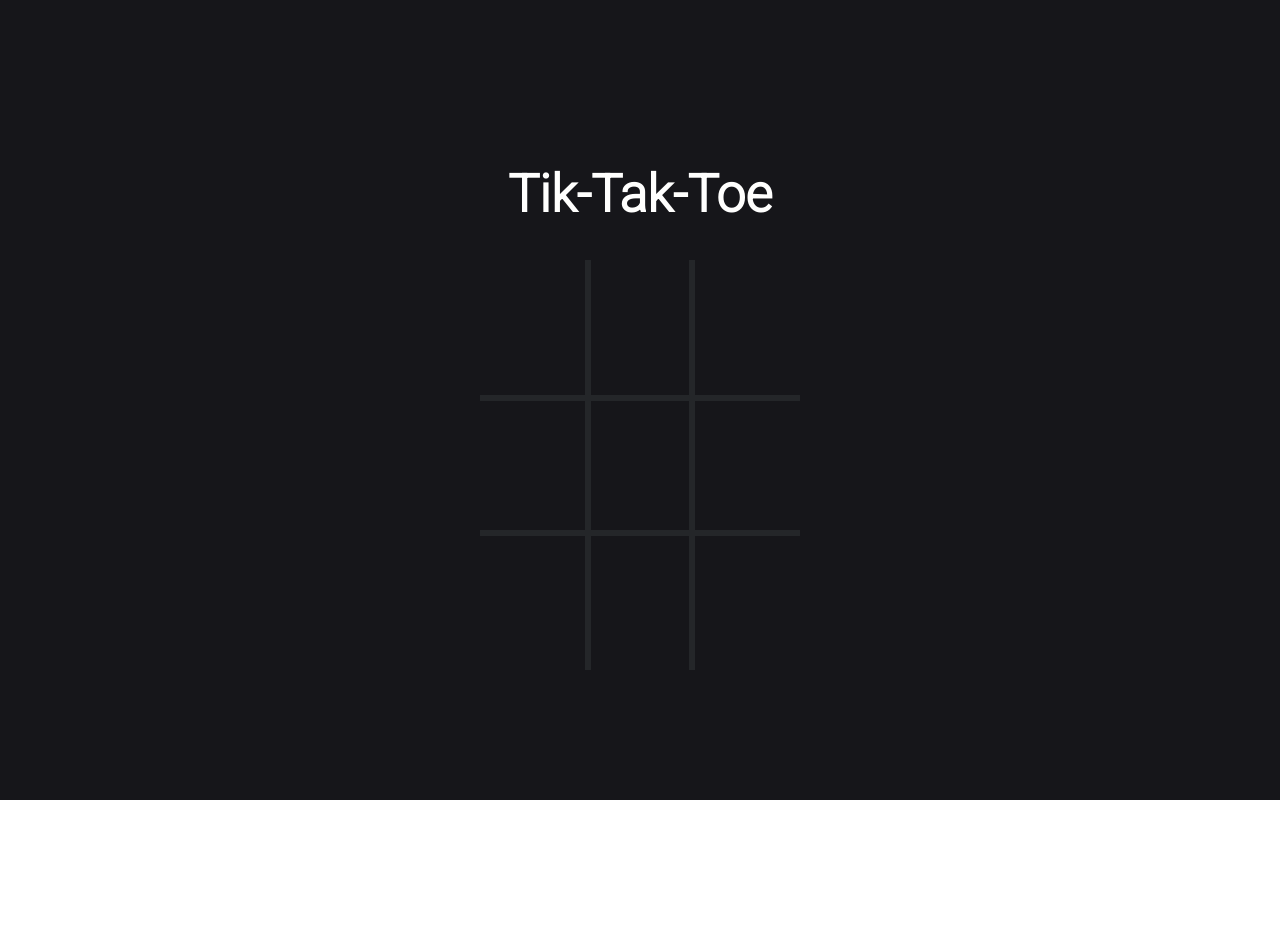
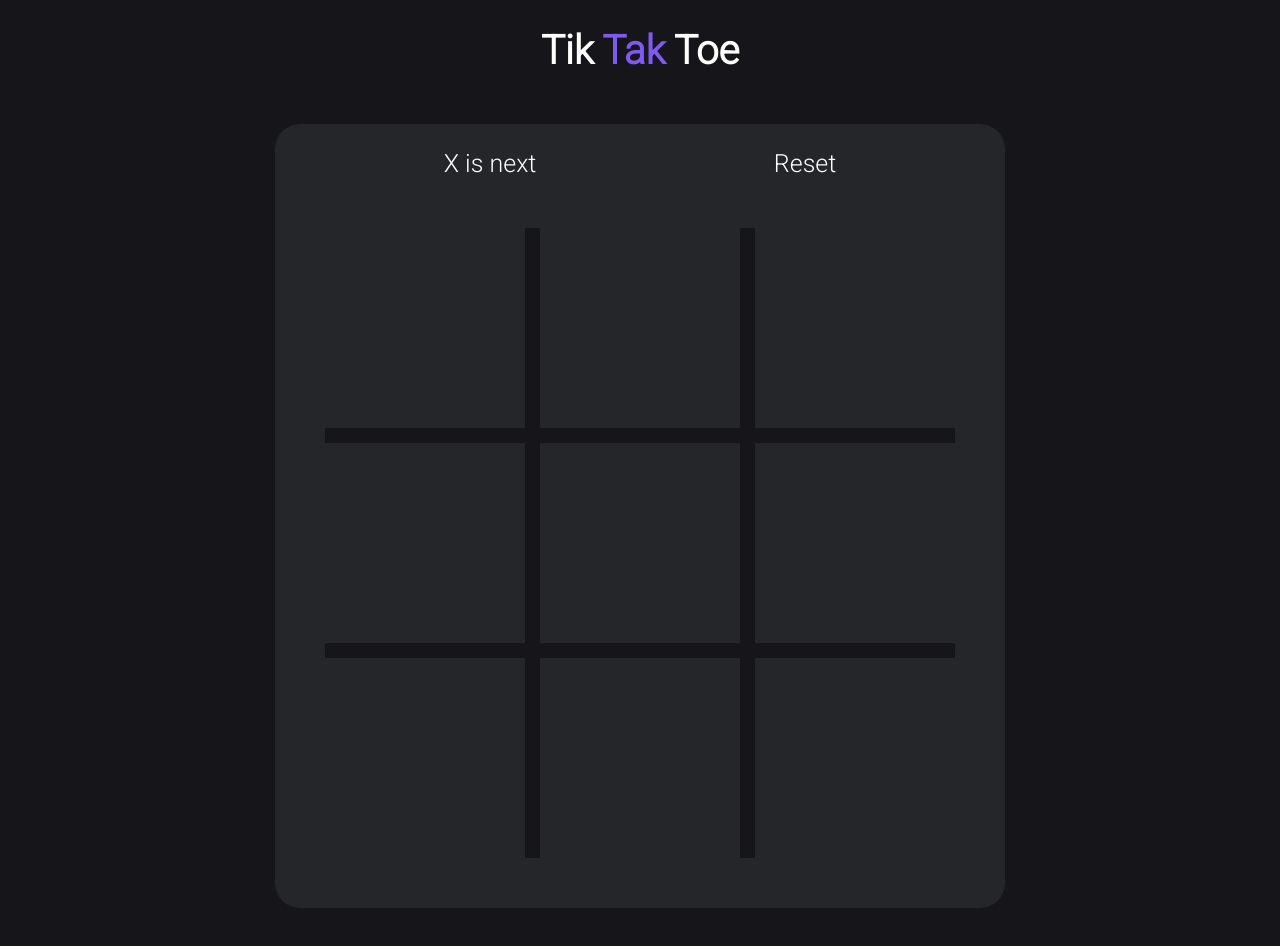
Before and after one commit to LahcenHaouch/tik-tak-toe, a React (Create React App) app: page / in a window 1280 px wide. Shown: the top 946 px of the page. Before the commit the page ends 800 px from the top, so only its background shows below. Built offline with nearby package versions, Linux system fonts and the light colour scheme.

Commit message:
[TTT] Css tweaks with status-action section

```diff
--- a/public/index.html
+++ b/public/index.html
@@ -26,7 +26,7 @@
       work correctly both with client-side routing and a non-root public URL.
       Learn how to configure a non-root public URL by running `npm run build`.
     -->
-    <title>React App</title>
+    <title>Tik-Tak-Toe</title>
   </head>
   <body>
     <noscript>You need to enable JavaScript to run this app.</noscript>
--- a/src/App.css
+++ b/src/App.css
@@ -1,65 +1,59 @@
-table {
-  width: 25%;
-  border-collapse: collapse;
+body {
+  font-family: 'Roboto', sans-serif;
+  background-color: #16161a;
+  color: #fffffe;
+  display: flex;
+  justify-content: center;
+  text-align: center;
 }
 
-td {
-  width: 33.333%;
-  border: 6px solid #222;
+.title {
+  font-size: 40px;
+  text-align: center;
 }
 
-td::after {
-  content: '';
-  display: block;
-  margin-top: 100%;
+.title span {
+  color: #7f5af0;
 }
 
-td {
-  border: 6px solid #242629;
+.status-action {
+  display: flex;
+  font-size: 25px;
+  margin-top: -25px;
+  margin-bottom: 50px;
+  justify-content: space-around;
 }
 
-td:first-of-type {
-  border-left-color: transparent;
-  border-top-color: transparent;
+.reset {
+  cursor: pointer;
 }
 
-td:nth-of-type(2) {
-  border-top-color: transparent;
-}
-
-td:nth-of-type(3) {
-  border-right-color: transparent;
-  border-top-color: transparent;
-}
-
-tr:nth-of-type(3) td {
-  border-bottom-color: transparent;
-}
-
-button {
-  vertical-align: middle;
-  background-color: #16161a;
-  color: #fffffe;
-  border: none;
-  font-size: 70px;
-  width: 70px;
-  height: 30px;
-}
-
-.app {
-  font-family: 'Roboto', sans-serif;
-  background-color: #16161a;
-  min-height: 100vh;
-  display: flex;
-  flex-direction: column;
-  align-items: center;
-  justify-content: center;
-  font-size: calc(10px + 2vmin);
-  color: #fffffe;
+.reset:hover {
+  color: crimson;
 }
 
 .container {
+  margin: 50px;
+  padding: 50px;
+  border-radius: 25px;
+  background-color: #242629;
+}
+
+.game-grid {
+  display: grid;
+  background-color: #16161a;
+  grid-template-columns: repeat(3, 1fr);
+  grid-template-rows: repeat(3, 1fr);
+  grid-gap: 15px;
+}
+
+.game-cell {
+  background-color: #242629;
   display: flex;
   justify-content: center;
   align-items: center;
+  font-size: 125px;
+  cursor: pointer;
+  height: 200px;
+  width: 200px;
 }
--- a/src/App.js
+++ b/src/App.js
@@ -5,13 +5,21 @@ import {getNextMove, getWinner} from './utils'
 
 const INITIAL_MOVES = Array(9).fill(null)
 
+function StatusAction({nextMove, onRestart}) {
+  return (
+    <div className="status-action">
+      <div className="status">X is next</div>
+      <div className="reset">Reset</div>
+    </div>
+  )
+}
+
 function GridCell({index, value, onClick}) {
   return (
-    <td>
-      <div className="container">
-        <button onClick={() => onClick(index)}>{value ?? ''}</button>
+    <div className="game-cell" onClick={() => onClick(index)}>
+      {value}
+      {/* <button onClick={() => onClick(index)}>{value ?? ''}</button> */}
     </div>
-    </td>
   )
 }
 
@@ -35,34 +43,33 @@ function Grid() {
   }
 
   return (
-    <table id="board">
-      <tbody>
-        <tr>
+    <div className="container">
+      <StatusAction nextMove={nextMove} onRestart={restart} />
+      <div className="game-grid">
         <GridCell index={0} value={moves[0]} onClick={playMove}></GridCell>
         <GridCell index={1} value={moves[1]} onClick={playMove}></GridCell>
         <GridCell index={2} value={moves[2]} onClick={playMove}></GridCell>
-        </tr>
-        <tr>
+
         <GridCell index={3} value={moves[3]} onClick={playMove}></GridCell>
         <GridCell index={4} value={moves[4]} onClick={playMove}></GridCell>
         <GridCell index={5} value={moves[5]} onClick={playMove}></GridCell>
-        </tr>
-        <tr>
+
         <GridCell index={6} value={moves[6]} onClick={playMove}></GridCell>
         <GridCell index={7} value={moves[7]} onClick={playMove}></GridCell>
         <GridCell index={8} value={moves[8]} onClick={playMove}></GridCell>
-        </tr>
-      </tbody>
-    </table>
+      </div>
+    </div>
   )
 }
 
 function App() {
   return (
-    <div className="app">
-      <h1>Tik-Tak-Toe</h1>
+    <>
+      <h1 className="title">
+        Tik <span>Tak</span> Toe
+      </h1>
       <Grid />
-    </div>
+    </>
   )
 }
 
--- a/src/utils.js
+++ b/src/utils.js
@@ -46,8 +46,8 @@ export function getWinner(moves) {
 export function getNextMove(moves) {
   const maxOfXAndO = moves.reduce(
     (prev, next) => ({
-      numberOfX: next === 'X' ? prev.numberOfX + 1 : prev.numberOfX,
-      numberOfO: next === 'O' ? prev.numberOfO + 1 : prev.numberOfO,
+      numberOfX: next === '💀' ? prev.numberOfX + 1 : prev.numberOfX,
+      numberOfO: next === '🤡' ? prev.numberOfO + 1 : prev.numberOfO,
     }),
     {numberOfX: 0, numberOfO: 0},
   )
@@ -62,8 +62,8 @@ export function getNextMove(moves) {
   }
 
   if (numberOfO >= numberOfX) {
-    return 'X'
+    return '💀'
   }
 
-  return 'O'
+  return '🤡'
 }
```
Lines whose indentation alone changed are shown as unchanged.
